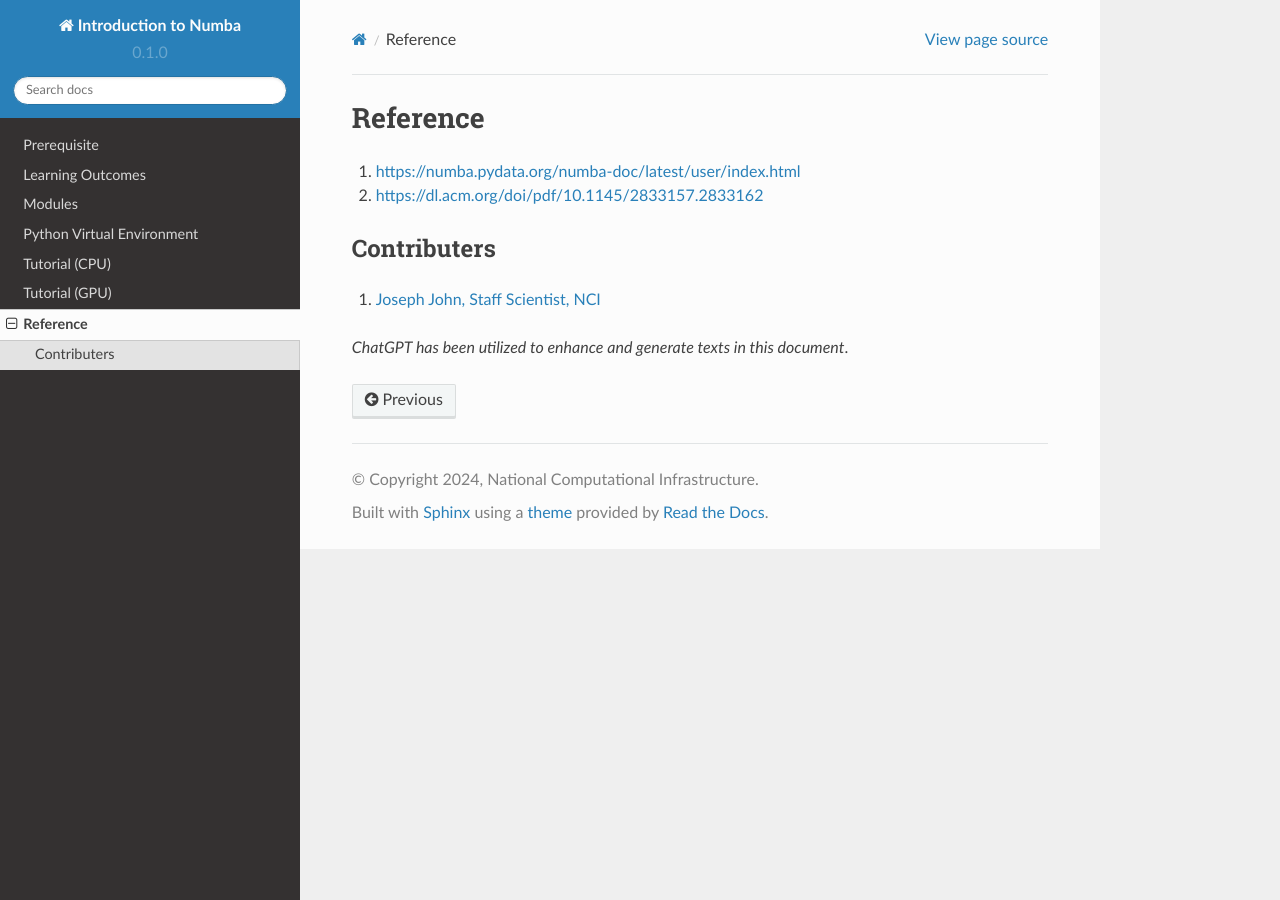
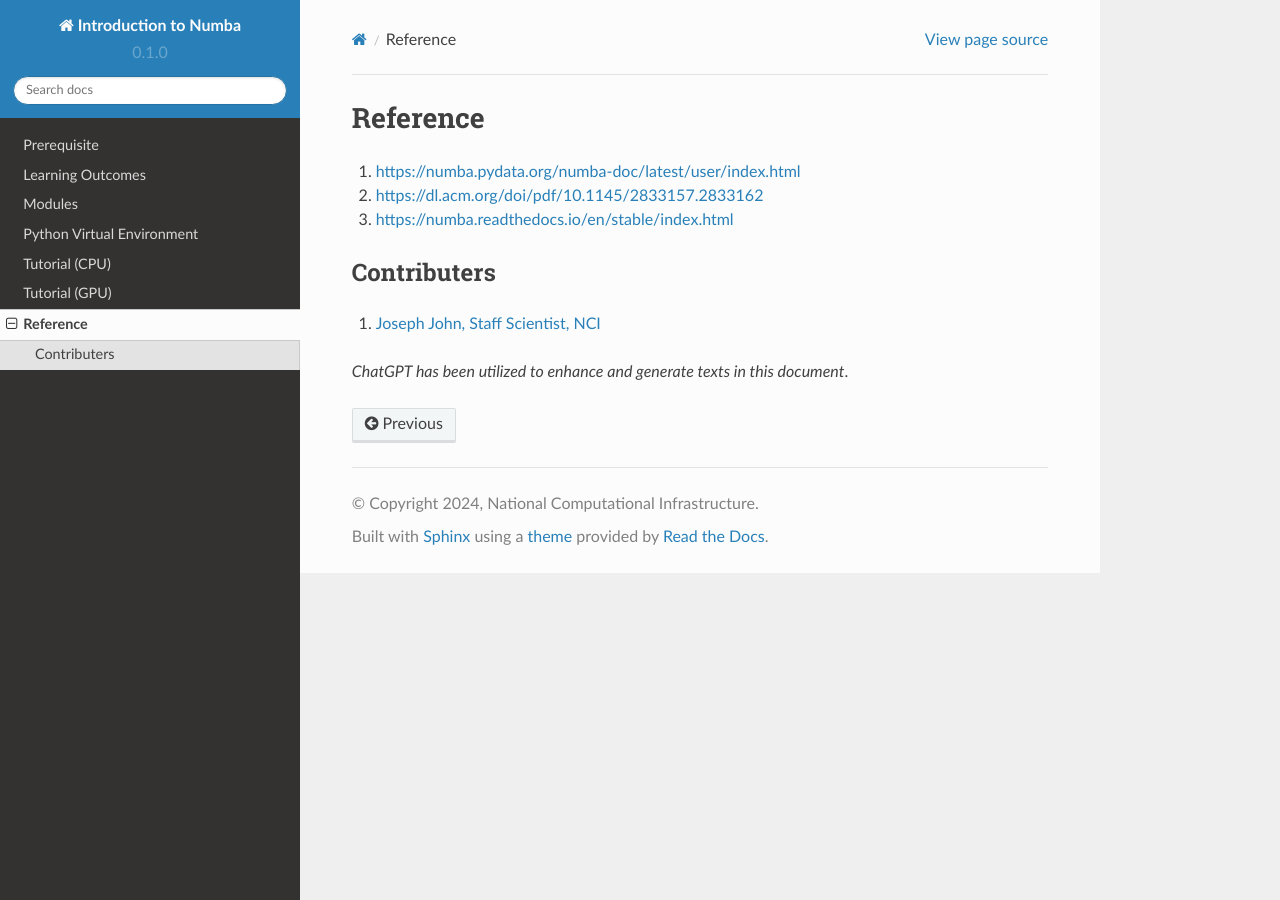
Before and after one commit to josephjohnjj/intro-to-numba, a Sphinx documentation site: the page built from docs/source/references.rst, in a window 1280 px wide. Built offline with Sphinx 7.4.7 and the Read the Docs theme 2.0.0, drawn with Linux system fonts in a browser that asks for light colours; pages that are not in the unit, such as notebooks, are missing from menus; some of the changed lines change nothing that is shown.

Commit message:
references updated

```diff
--- a/docs/source/references.rst
+++ b/docs/source/references.rst
@@ -1,7 +1,8 @@
 Reference
 =========
-1. https://numba.pydata.org/numba-doc/latest/user/index.html
-2. https://dl.acm.org/doi/pdf/10.1145/2833157.2833162
+#. https://numba.pydata.org/numba-doc/latest/user/index.html
+#. https://dl.acm.org/doi/pdf/10.1145/2833157.2833162
+#. https://numba.readthedocs.io/en/stable/index.html
 
 
 Contributers
```
